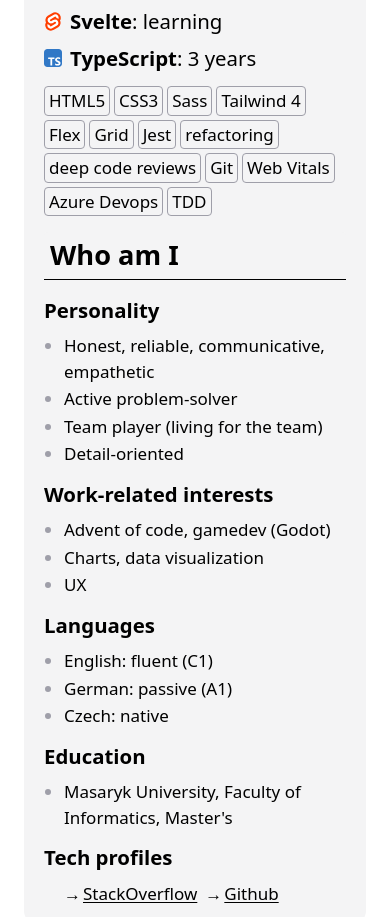
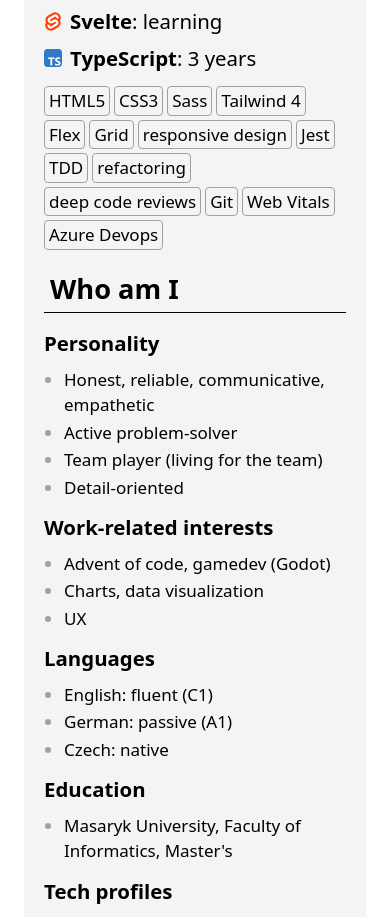
Before and after one commit to exmaxx/exmaxx.github.io, a SvelteKit app: page / in a window 390 px wide. Shown: the part 2670-3587 px from the top of the page. Built offline with nearby package versions, Linux system fonts and the light colour scheme.

Commit message:
add responsive design to skills

```diff
--- a/src/routes/[[lang]]/(components)/SkillsTech.svelte
+++ b/src/routes/[[lang]]/(components)/SkillsTech.svelte
@@ -6,12 +6,13 @@
 		<li class="badge">Tailwind 4</li>
 		<li class="badge">Flex</li>
 		<li class="badge">Grid</li>
+		<li class="badge">responsive design</li>
 		<li class="badge">Jest</li>
+		<li class="badge">TDD</li>
 		<li class="badge">refactoring</li>
 		<li class="badge">deep code reviews</li>
 		<li class="badge">Git</li>
 		<li class="badge">Web Vitals</li>
 		<li class="badge">Azure Devops</li>
-		<li class="badge">TDD</li>
 	</ul>
 </section>
```
